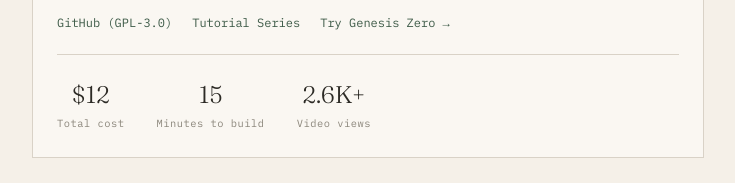
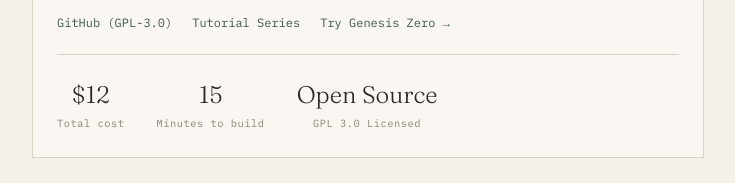
Before and after one commit to wyetherp/wyetherp2, a plain HTML site: page index.html in a window 1280 px wide. Shown: the part 1187-1370 px from the top of the page, without its empty margins (272-1007 px from the left). Drawn offline with Linux system fonts and the light colour scheme.

Commit message:
Update video views section with licensing info

```diff
--- a/index.html
+++ b/index.html
@@ -708,8 +708,8 @@
               <div class="stat-label">Minutes to build</div>
             </div>
             <div class="stat">
-              <div class="stat-value">2.6K+</div>
-              <div class="stat-label">Video views</div>
+              <div class="stat-value">Open Source</div>
+              <div class="stat-label">GPL 3.0 Licensed</div>
             </div>
           </div>
         </div>
```
